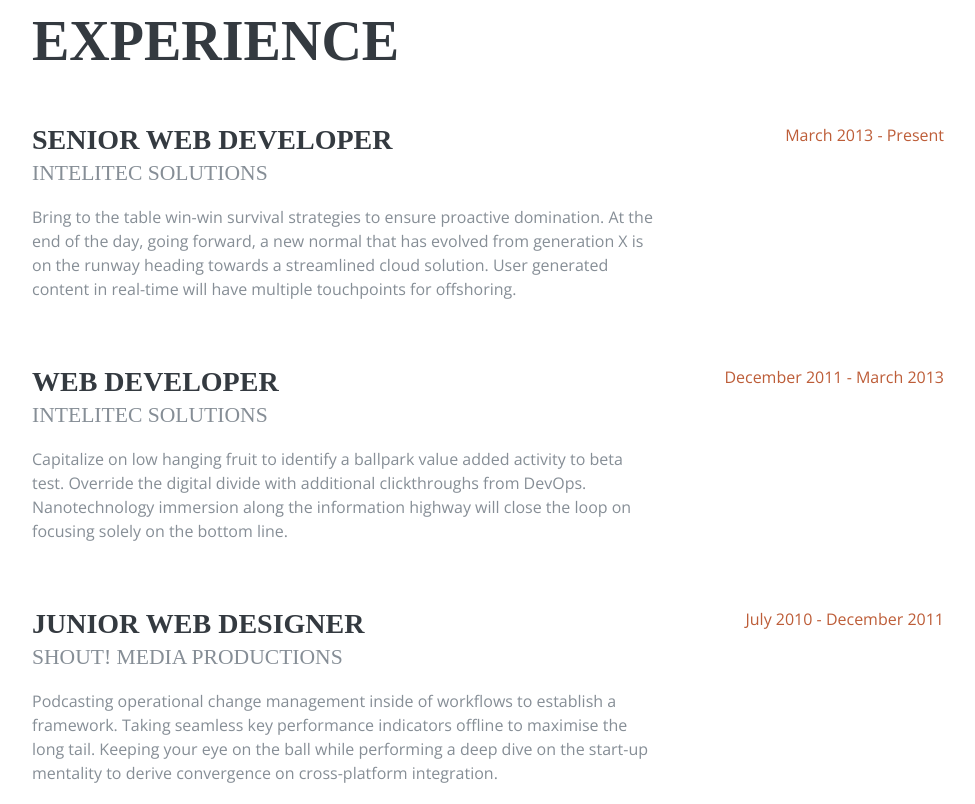
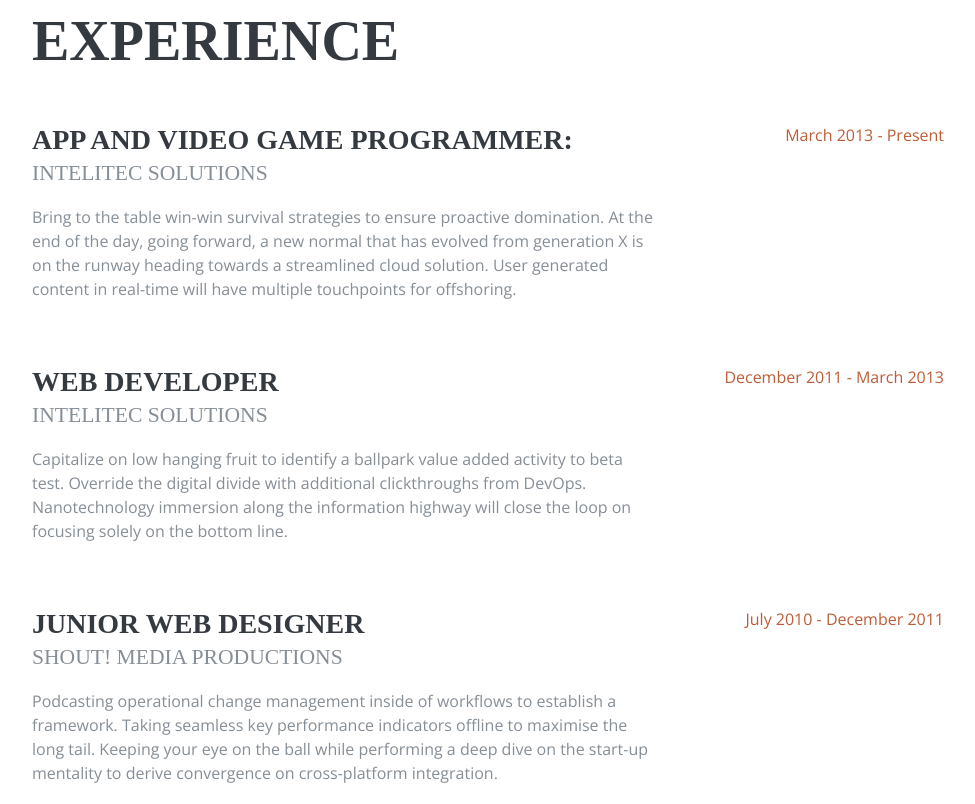
Before and after one commit to ZIfeanyi/Ifeanyi-Website, a website: page index.html in a window 1280 px wide. Shown: the part 840-1644 px from the top of the page, without its empty margins (288-1263 px from the left). Drawn offline with nearby package versions, Linux system fonts and the light colour scheme; a web font is replaced by a local one.

Commit message:
Update index.html

```diff
--- a/index.html
+++ b/index.html
@@ -115,7 +115,7 @@
 
           <div class="resume-item d-flex flex-column flex-md-row mb-5">
             <div class="resume-content mr-auto">
-              <h3 class="mb-0">Senior Web Developer</h3>
+              <h3 class="mb-0">App and Video Game Programmer:</h3>
               <div class="subheading mb-3">Intelitec Solutions</div>
               <p>Bring to the table win-win survival strategies to ensure proactive domination. At the end of the day, going forward, a new normal that has evolved from generation X is on the runway heading towards a streamlined cloud solution. User generated content in real-time will have multiple touchpoints for offshoring.</p>
             </div>
```
